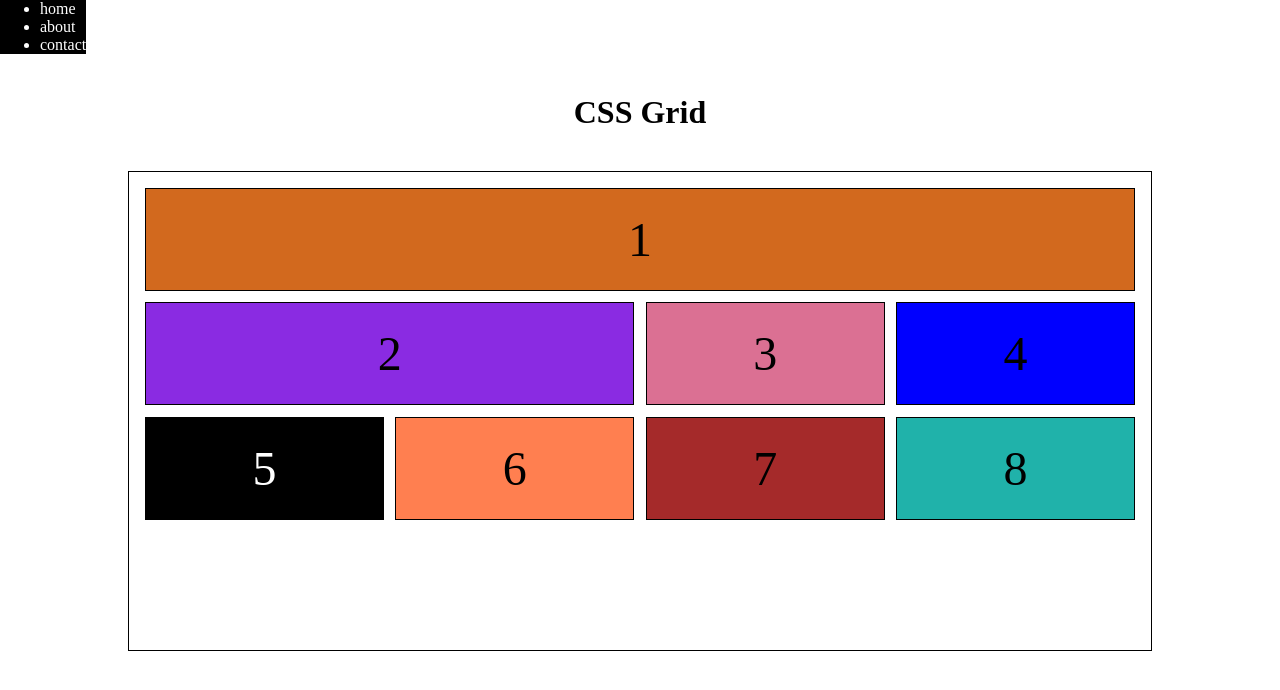
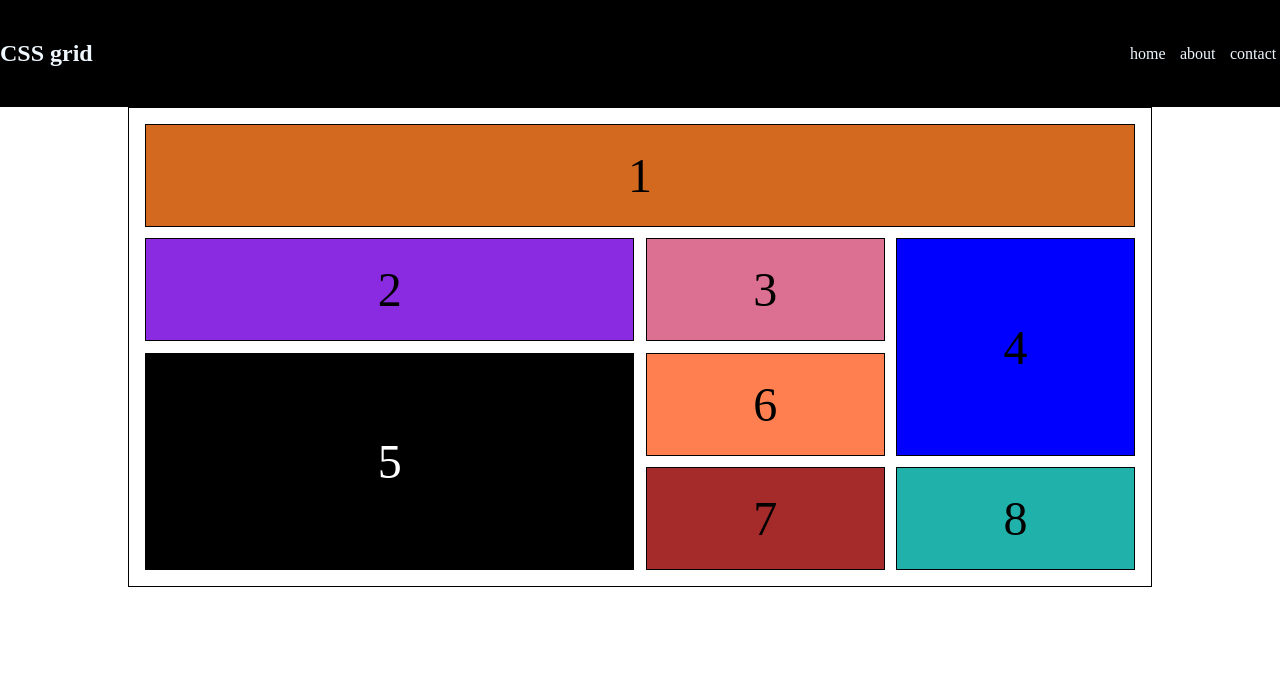
Before and after one commit to Hea092024/29okt-grid, a plain HTML site: page index.html in a window 1280 px wide. Drawn offline with Linux system fonts and the light colour scheme.

Commit message:
updated html + css

```diff
--- a/index.html
+++ b/index.html
@@ -1,27 +1,23 @@
 <!DOCTYPE html>
 <html lang="en">
    <head>
-    <meta charset="UTF-8">
-    <meta name="viewport" content="width=device-width, initial-scale=1.0">
-    <title>28okt-grid</title>
-    <link rel="stylesheet" href="style.css">
+      <meta charset="UTF-8" />
+      <meta name="viewport" content="width=device-width, initial-scale=1.0" />
+      <title>Document</title>
+      <link rel="stylesheet" href="style.css" />
    </head>
-
-
    <body>
       <header>
          <nav>
+            <h1>CSS grid</h1>
             <ul>
                <li>home</li>
                <li>about</li>
                <li>contact</li>
             </ul>
          </nav>
-        <h1>CSS Grid</h1>
-
       </header>
       <main>
-
          <div id="item1">1</div>
          <div id="item2">2</div>
          <div id="item3">3</div>
@@ -31,9 +27,5 @@
          <div id="item7">7</div>
          <div id="item8">8</div>
       </main>
-
-
-
    </body>
-
 </html>
--- a/style.css
+++ b/style.css
@@ -26,21 +26,18 @@ main {
     max-width: 80%;
     min-height: 60svh;
     margin-inline: auto;
-
     grid-template-columns: repeat(4, minmax(100px, 1fr));
-  /* grid-template-rows: 1fr 100px 200px; */
-  /* row-gap: 1em; */
-  /* column-gap: 1em; */
-  gap: .7em;
     grid-auto-rows: 1fr;
     grid-template-areas:
         "header header header header"
         "two two three aside"
         "five five six aside"
-"five five seven eight"
-;
+        "five five seven eight";
+    gap: .7em;
+    /* grid-template-rows: 1fr 100px 200px; */
+    /* row-gap: 1em;
+    column-gap: 1em; */
     /* grid-auto-flow: column; */
-
 }
 
 #item1{
@@ -61,16 +58,19 @@ grid-template-areas:
   background-color: palevioletred;
   /* grid-column: 1/3;
   grid-row: 2/4; */
+  grid-area: three;
 }
 
 #item4 {
   background-color: blue;
+  grid-area: aside;
 
 }
 
 #item5 {
   background-color: black;
   color: white;
+  grid-area: five;
 }
 
 #item6 {
@@ -79,19 +79,24 @@ grid-template-areas:
 
 #item7 {
   background-color: brown;
+  grid-area: seven;;
 }
 
 #item8 {
   background-color: lightseagreen;
+  grid-area: eight;
 }
 
 nav {
    display: flex;
     align-items: center;
     justify-content: space-between;
+    background-color: black;
+    color: aliceblue;
 }
 
 ul{
-    background-color: black;
-    color: white;
+    list-style: none;
+    display: grid;
+    grid-template-columns: 50px 50px 50px;
 }
```
Lines whose indentation alone changed are shown as unchanged.
